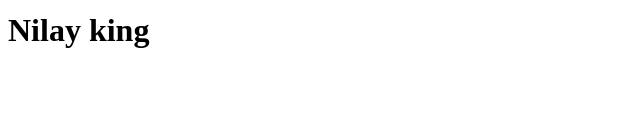
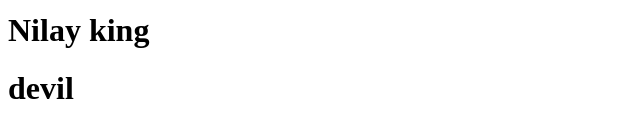
Before and after one commit to Savita-matti/chudel, a plain HTML site: page index.html in a window 1280 px wide. Shown: the part 211-348 px from the top of the page, without its empty margins (0-640 px from the left). Drawn offline with Linux system fonts and the light colour scheme.

Commit message:
this is last

```diff
--- a/index.html
+++ b/index.html
@@ -3,3 +3,4 @@ Nilay
 <h1> Hello Sona </h1>
 <h1> wt r u dng? </h1>
 <h1> Nilay king </h1>
+<h1> devil </h1>
```
